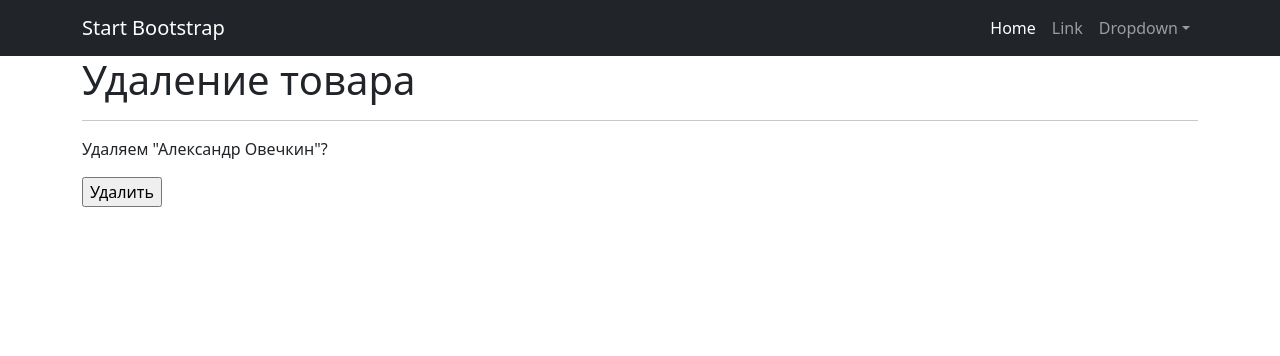
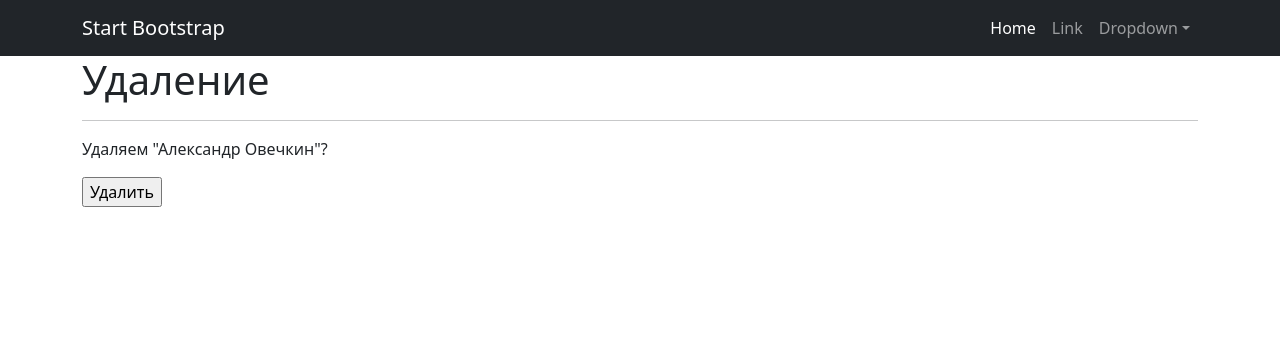
Before and after one commit to hilarioussmert1/pythonProject0, a Django app: page /news/1/delete/ in a window 1280 px wide. Shown: the top 356 px of the page. Run offline with Django 4.2, Linux system fonts and the light colour scheme; data comes from the database, SQL or seed files in the repository; both versions use the stored data as it was after the commit; some libraries are stand-ins or nearby versions.

Commit message:
news_delete articles_create articles_edit articles_delete

```diff
--- a/Project/news/views.py
+++ b/Project/news/views.py
@@ -11,7 +11,7 @@ class NewsList(ListView):
     ordering = 'name'
     template_name = 'news.html'
     context_object_name = 'news'
-    paginate_by = 2
+    paginate_by = 3
 
     def get_queryset(self):
         queryset = super().get_queryset()
--- a/Project/templates/news_delete.html
+++ b/Project/templates/news_delete.html
@@ -1,7 +1,7 @@
 {% extends 'flatpages/default.html' %}
 
 {% block content %}
-<h1>Удаление товара</h1>
+<h1>Удаление</h1>
 <hr>
 <form action="" method="post">
     {% csrf_token %}
```
Also changed, not shown: Project/db.sqlite3.
